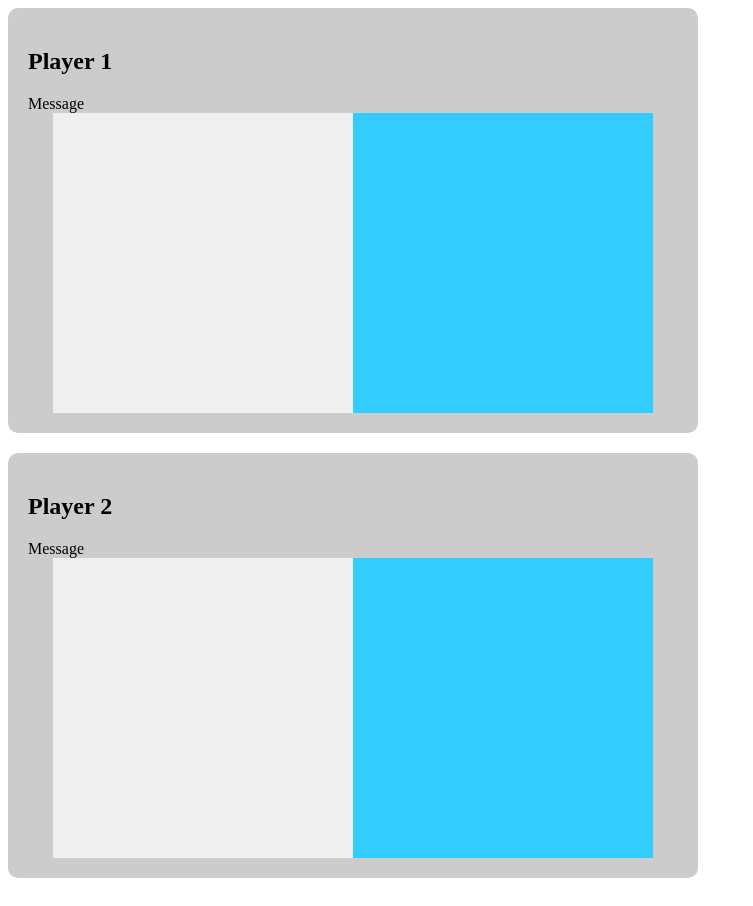
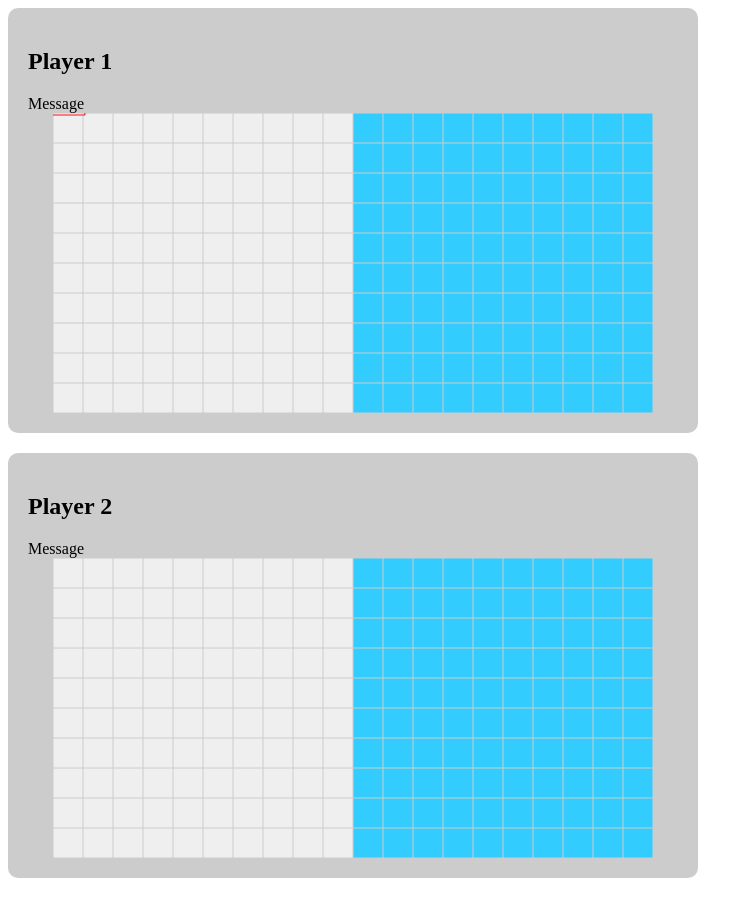
Before and after one commit to techliminal/battleship, a plain HTML site: page frontend/index.html in a window 1280 px wide. Shown: the whole page, without its empty margins (0-753 px from the left). Drawn offline with nearby package versions, Linux system fonts and the light colour scheme.

Commit message:
html canvas test

```diff
--- a/frontend/index.html
+++ b/frontend/index.html
@@ -1,5 +1,73 @@
 <html>
 <head>
+
+<script src="https://ajax.googleapis.com/ajax/libs/jquery/2.1.3/jquery.min.js"></script>
+
+<script type="text/javascript">
+
+var BattleApp = function ($){
+	return {
+		init: function(){
+			this.drawGrid('#pb1');
+			this.drawGrid('#sb1');
+			this.drawGrid('#pb2');
+			this.drawGrid('#sb2');
+			var s1 = {x:2, y:2};
+			this.drawShip('#pb1', s1, 1, '#f11');
+		},
+		drawGrid: function(container_id){
+			var cv = $(container_id)[0];
+			var cx = cv.getContext("2d");
+			var height = cv.height;
+			var boxsize;
+
+			if (cv.height > cv.width){
+				boxsize = cv.width / 10;
+			} else {
+				boxsize = cv.height / 10;
+			}
+
+			$(container_id).data('boxsize', boxsize);
+
+			// vertical lines
+			for (var i = 0; i <= 10; i++){
+				cx.moveTo(i*boxsize, 0 );
+				cx.lineTo(i*boxsize, boxsize * 10);
+
+			}
+
+			//horizontal lines
+			for (var i = 0; i <= 10; i++){
+				cx.moveTo(0, i*boxsize);
+				cx.lineTo(boxsize * 10, i*boxsize);
+			}
+
+			cx.strokeStyle='#ccc';
+			cx.stroke();
+
+		},
+		drawShip: function(container_id, start, end, color){
+			var cv = $(container_id)[0];
+			var cx = cv.getContext("2d");
+
+			var boxsize = $(container_id).data('boxsize');
+			console.log(start);
+			cx.beginPath();
+			cx.arc(start.x, start.y, 30, Math.PI, false);
+			cx.closePath();
+			cx.strokeStyle=color;
+			cx.stroke();
+		}
+	}
+}
+
+jQuery(document).ready(function () {
+	var bapp = BattleApp(jQuery);
+	//bapp.drawGrid("#pb1");
+	bapp.init();
+});
+</script>
+
 <style>
 
 /* replace w/ sass */
@@ -27,12 +95,12 @@ body{
 	justify-content:center;
 	min-height:300px;
 }
-
+/*
 .pegboard, .shipboard{
 	min-width:300px;
 	min-height: 300px;
 }
-
+*/
 .pegboard{background-color: #efefef;}
 .shipboard{background-color: #33ccff;}
 
@@ -48,16 +116,16 @@ body{
 <h1>Player 1</h1>
 <div id="m1" class="message">Message</div>
 <div class="boards">
-<div id="pb1" class="pegboard"></div>
-<div id="sb1" class="shipboard"></div>
+<canvas id="pb1" height=300 width=300 class="pegboard"></canvas>
+<canvas id="sb1" height=300 width=300 class="shipboard"></canvas>
 </div>
 </section>
 <section id="player2" class="board">
 <h1>Player 2</h1>
 <div id="m2" class="message">Message</div>
 <div class="boards">
-<div id="pb2" class="pegboard"></div>
-<div id="sb2" class="shipboard"></div>
+<canvas id="pb2"  height=300 width=300 class="pegboard"></canvas>
+<canvas id="sb2" height=300 width=300 class="shipboard"></canvas>
 
 </div>
 </div>
```
